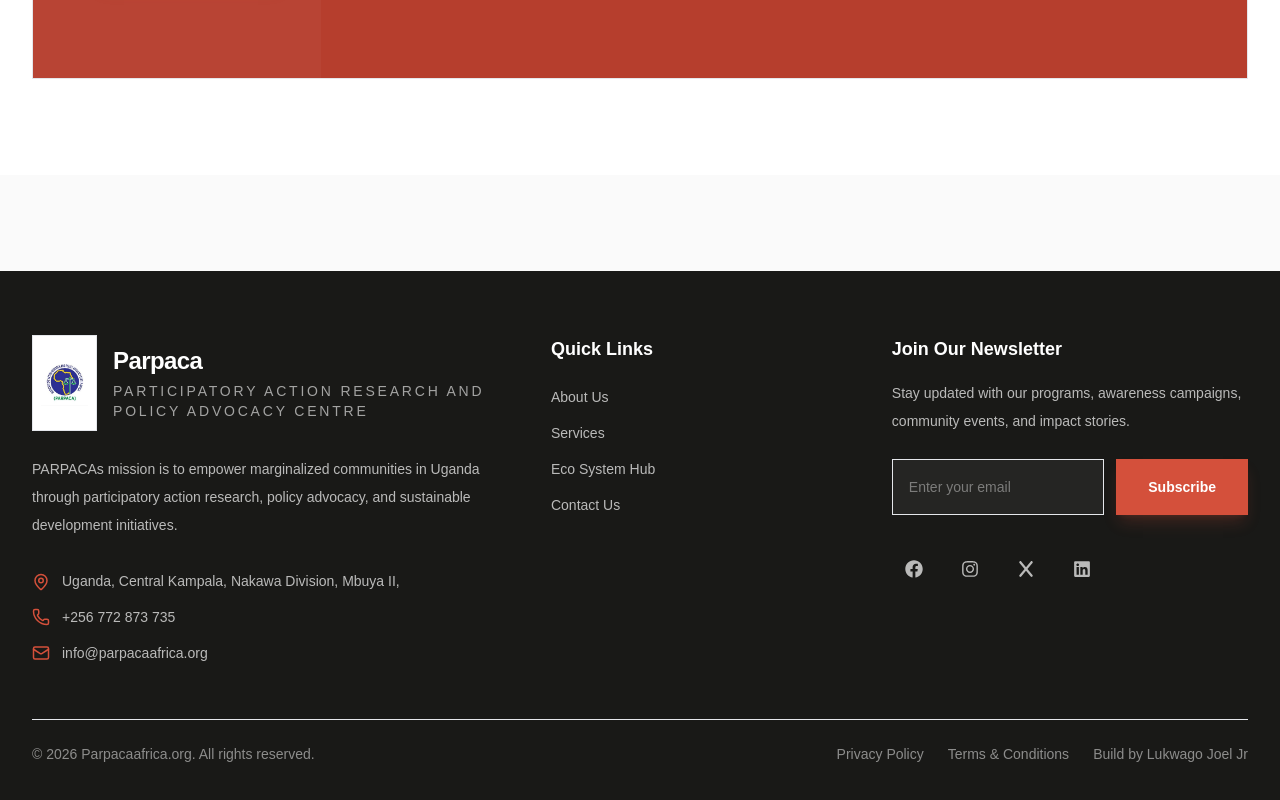
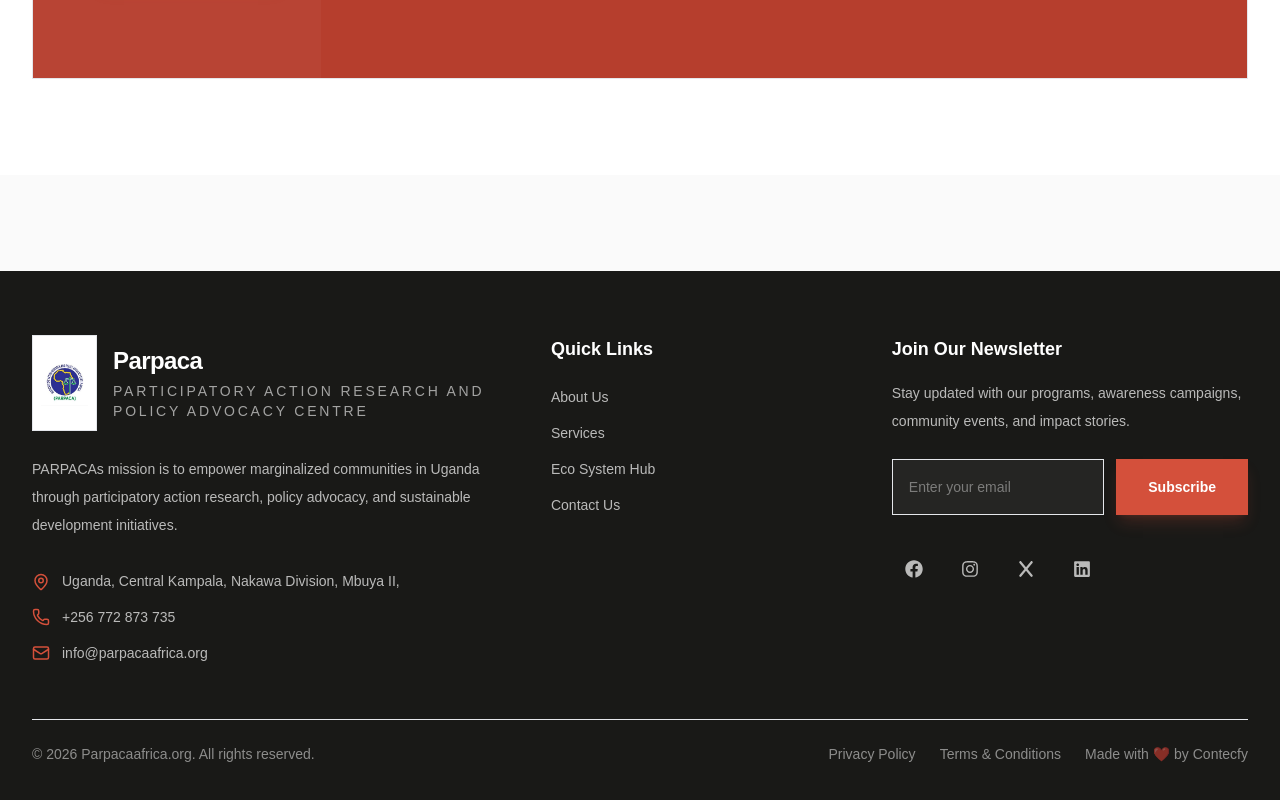
Before and after one commit to contecfy/parpaca, a Next.js app: page / in a window 1280 px wide. Shown: the part 8698-9498 px from the top of the page. Built offline with nearby package versions, Linux system fonts and the light colour scheme.

Commit message:
modified the footer

```diff
--- a/components/navigation/Footer.tsx
+++ b/components/navigation/Footer.tsx
@@ -179,10 +179,10 @@ function Footer() {
                                 Terms & Conditions
                             </Link>
                             <Link
-                                href="lukwagojr.vercel.app"
+                                href="https://lukwagojr.vercel.app"
                                 className="transition-colors duration-300 hover:text-primary"
                             >
-                                Build by Lukwago Joel Jr
+                                Made with ❤️ by Contecfy
                             </Link>
                         </div>
                     </div>
```
